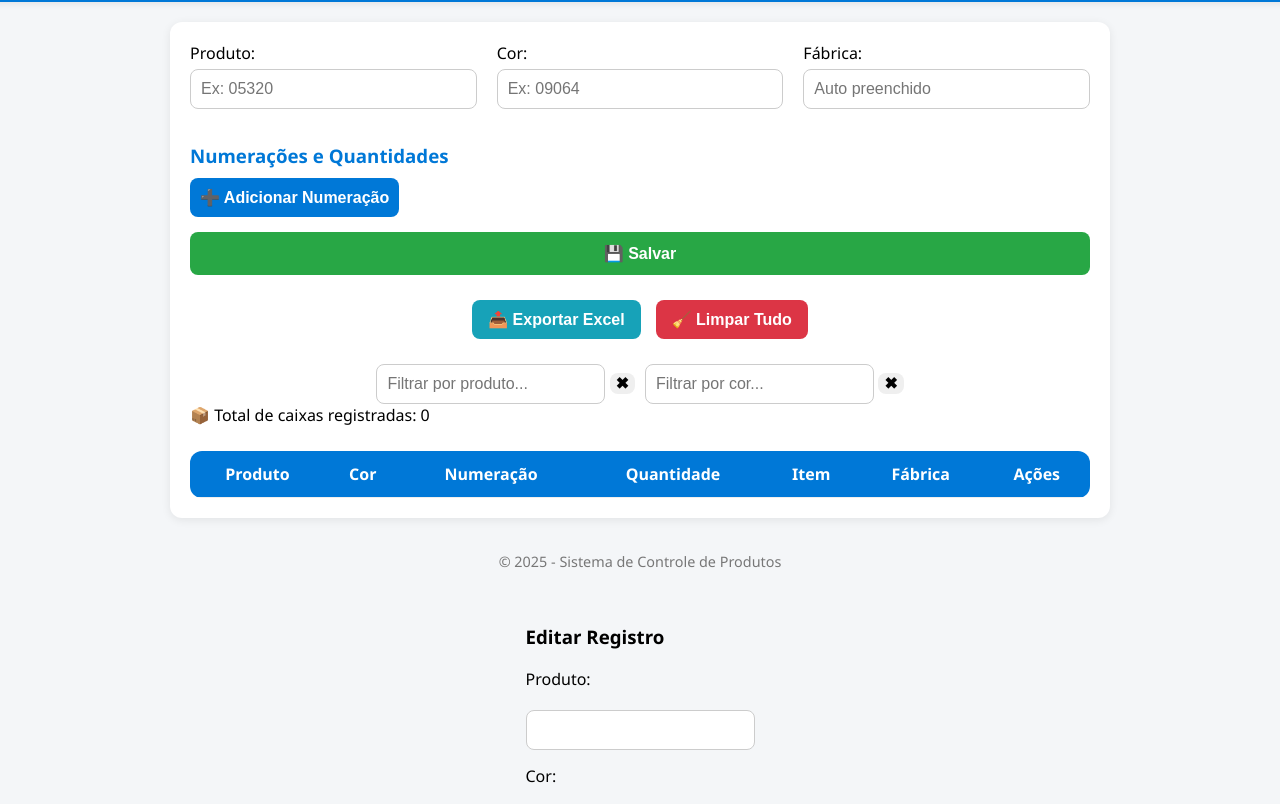
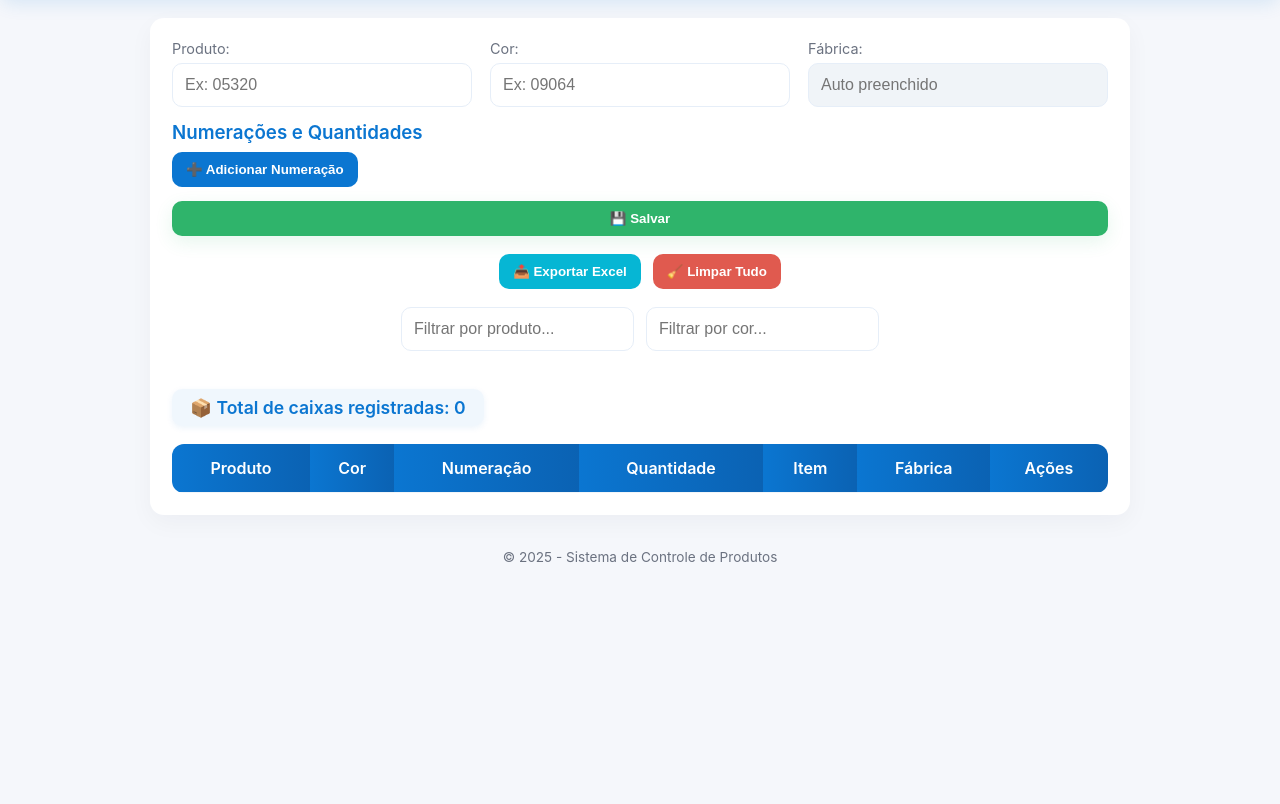
Before and after one commit to JanderLucas/app-solas, a plain HTML site: page index.html in a window 1280 px wide. Shown: the part 69-873 px from the top of the page. After the commit the page ends 800 px from the top, so only its background shows below. Drawn offline with Linux system fonts and the light colour scheme.

Commit message:
Update style.css

```diff
--- a/style.css
+++ b/style.css
@@ -1,259 +1,289 @@
+/* Tema moderno azul refinado */
 :root {
-  --azul-principal: #0078d7;
-  --verde: #28a745;
-  --vermelho: #dc3545;
-  --cinza-claro: #f4f6f8;
-  --branco: #ffffff;
-  --texto: #333;
-  --sombra: rgba(0, 0, 0, 0.08);
+  --primary: #0b76d1;
+  --accent: #0b62b3;
+  --success: #2fb46b;
+  --danger: #e05a4f;
+  --bg: #f5f7fb;
+  --card: #ffffff;
+  --muted: #6b7280;
+  --shadow: rgba(11,118,209,0.12);
 }
 
+/* Base */
+* { box-sizing: border-box; }
+html { scroll-behavior: smooth; }
 body {
-  font-family: 'Segoe UI', sans-serif;
-  background: var(--cinza-claro);
+  font-family: Inter, ui-sans-serif, system-ui, -apple-system, "Segoe UI", Roboto, "Helvetica Neue", Arial;
+  background: var(--bg);
   margin: 0;
-  padding: 0;
+  color: #0f172a;
   display: flex;
   flex-direction: column;
   align-items: center;
-  width: 100%;
-  overflow-x: hidden;
 }
 
+/* Header */
 header {
-  position: relative;
-  width: 100vw;
-  background: var(--azul-principal);
+  width: 100%;
+  background: linear-gradient(90deg, var(--primary), var(--accent));
   color: white;
+  padding: 20px;
   text-align: center;
-  padding: 20px;
-  box-shadow: 0 2px 6px var(--sombra);
+  box-shadow: 0 6px 18px var(--shadow);
+  border-bottom-left-radius: 12px;
+  border-bottom-right-radius: 12px;
+}
+header h1 {
+  margin: 0;
+  font-weight: 600;
+  font-size: 1.4rem;
+  letter-spacing: 0.2px;
 }
 
-header h1 {
-  font-size: 1.4rem;
-  margin: 0;
+/* Main */
+main {
+  width: 95%;
+  max-width: 980px;
+  margin: 20px 0;
+  background: var(--card);
+  border-radius: 14px;
+  padding: 22px;
+  box-shadow: 0 8px 24px rgba(15,23,42,0.04);
+}
+
+/* Formulário */
+form { display: flex; flex-direction: column; gap: 14px; }
+.campos-principais { display: flex; gap: 18px; flex-wrap: wrap; }
+.form-group { flex: 1; display: flex; flex-direction: column; }
+label { font-size: 0.9rem; color: var(--muted); margin-bottom: 6px; }
+
+input[type="text"], input[type="number"] {
+  padding: 12px;
+  border-radius: 10px;
+  border: 1px solid #e6eef8;
+  background: #fff;
+  outline: none;
+  font-size: 1rem;
+  transition: all .15s ease;
+}
+input:focus {
+  box-shadow: 0 6px 18px rgba(11,118,209,0.08);
+  border-color: var(--primary);
+}
+input[readonly] {
+  background: #f0f4f8;
+  color: #475569;
+}
+
+/* Numerações */
+#numeracoes-container h3 {
+  margin: 0 0 8px 0;
+  color: var(--primary);
   font-weight: 600;
 }
-
-main {
-  width: 95%;
-  max-width: 900px;
-  background: var(--branco);
-  margin: 20px 0;
-  border-radius: 12px;
-  padding: 20px;
-  box-shadow: 0 2px 10px var(--sombra);
-}
-
-footer {
-  text-align: center;
-  color: #777;
-  margin-bottom: 20px;
-  font-size: 0.9rem;
-}
-
-form {
-  display: flex;
-  flex-direction: column;
-  gap: 15px;
-}
-
-.campos-principais {
-  display: flex;
-  gap: 20px;
-  flex-wrap: wrap;
-}
-
-.form-group {
-  flex: 1;
-  display: flex;
-  flex-direction: column;
-}
-
-label {
-  font-weight: 500;
-  margin-bottom: 5px;
-}
-
-input[type="text"],
-input[type="number"] {
-  padding: 10px;
-  font-size: 1rem;
-  border: 1px solid #ccc;
-  border-radius: 8px;
-  outline: none;
-  transition: 0.2s;
-}
-
-input:focus {
-  border-color: var(--azul-principal);
-  box-shadow: 0 0 3px var(--azul-principal);
-}
-
-#numeracoes-container h3 {
-  margin-bottom: 10px;
-  color: var(--azul-principal);
-}
-
 .numeracao-linha {
   display: flex;
   align-items: center;
-  gap: 10px;
+  gap: 8px;
   margin-bottom: 8px;
 }
-
 .numeracao-linha input {
   width: 100%;
   max-width: 100px;
   text-align: center;
+  padding: 10px;
+  border-radius: 8px;
+}
+.numeracao-linha button {
+  background: transparent;
+  border: none;
+  font-size: 16px;
+  cursor: pointer;
+  padding: 6px;
+  border-radius: 8px;
+}
+.numeracao-linha button:hover {
+  background: rgba(224,90,79,0.06);
 }
 
-.numeracao-linha button {
-  background: var(--vermelho);
-  color: white;
+/* Botões */
+button {
+  font-weight: 600;
   border: none;
-  border-radius: 8px;
-  padding: 8px 10px;
   cursor: pointer;
-  transition: 0.2s;
+  border-radius: 10px;
+  padding: 10px 14px;
+  transition: all .12s ease;
 }
-
-.numeracao-linha button:hover {
-  background: #b32d3a;
-}
-
-button {
-  font-size: 1rem;
-  border: none;
-  border-radius: 8px;
-  cursor: pointer;
-  font-weight: 600;
-  transition: all 0.2s ease;
-}
-
-.btn-principal {
-  background: var(--verde);
-  color: white;
-  padding: 12px;
-}
-
-.btn-secundario {
-  background: var(--azul-principal);
-  color: white;
-  padding: 10px;
-}
-
-.btn-info {
-  background: #17a2b8;
-  color: white;
-  padding: 10px 16px;
-}
-
-.btn-perigo {
-  background: var(--vermelho);
-  color: white;
-  padding: 10px 16px;
-}
-
-button:hover {
-  filter: brightness(0.9);
-}
+.btn-principal { background: var(--success); color: #fff; box-shadow: 0 6px 18px rgba(47,180,107,0.12); }
+.btn-secundario { background: var(--primary); color: #fff; }
+.btn-info { background: #06b6d4; color: #fff; }
+.btn-perigo { background: var(--danger); color: #fff; }
 
 .acoes-superiores {
   display: flex;
+  gap: 12px;
   flex-wrap: wrap;
   justify-content: center;
-  gap: 15px;
-  margin-top: 25px;
+  margin-top: 18px;
 }
 
+/* Filtros */
 .filtros {
   display: flex;
+  gap: 12px;
   justify-content: center;
-  gap: 10px;
-  margin-top: 25px;
+  margin: 18px 0;
   flex-wrap: wrap;
 }
-
-.filtros input {
-  flex: 1;
-  min-width: 150px;
-  max-width: 250px;
-  padding: 10px;
-  font-size: 1rem;
-  border: 1px solid #ccc;
-  border-radius: 8px;
+.filtro-wrapper { position: relative; display: inline-block; }
+.filtro-wrapper input {
+  padding-right: 36px;
+  min-width: 180px;
+  padding: 12px;
+  border-radius: 10px;
+  border: 1px solid #e6eef8;
+}
+.limpar-filtro {
+  position: absolute;
+  right: 8px;
+  top: 50%;
+  transform: translateY(-50%);
+  background: transparent;
+  border: none;
+  font-size: 14px;
+  color: #9aa4b2;
+  cursor: pointer;
+  opacity: 0;
+  transition: opacity .12s;
+}
+.filtro-wrapper input:not(:placeholder-shown) + .limpar-filtro,
+.filtro-wrapper input:focus + .limpar-filtro {
+  opacity: 1;
 }
 
-.tabela-container {
-  margin-top: 25px;
-  overflow-x: auto;
+/* Contador */
+#contador-caixas {
+  text-align: center;
+  font-weight: 600;
+  color: var(--primary);
+  margin-top: 20px;
+  font-size: 1.1rem;
+  background: rgba(11,118,209,0.06);
+  display: inline-block;
+  padding: 8px 18px;
+  border-radius: 10px;
+  box-shadow: 0 2px 6px rgba(11,118,209,0.08);
 }
 
+/* Tabela */
+.tabela-container {
+  margin-top: 18px;
+  overflow: auto;
+  max-height: 64vh;
+  border-radius: 12px;
+}
 table {
   width: 100%;
   border-collapse: collapse;
-  background: white;
-  border-radius: 12px;
-  overflow: hidden;
+  background: transparent;
+}
+th, td {
+  padding: 14px 12px;
+  text-align: center;
+  border-bottom: 1px solid #f1f5f9;
+}
+thead th {
+  background: linear-gradient(90deg, var(--primary), var(--accent));
+  color: #fff;
+  font-weight: 600;
+  position: sticky;
+  top: 0;
+  z-index: 1;
+}
+tr:hover { background: #f7fbff; }
+
+/* Controles quantidade */
+.quantidade-controles {
+  display: flex;
+  align-items: center;
+  justify-content: center;
+  gap: 8px;
+}
+.quantidade-controles button {
+  padding: 6px 10px;
+  border-radius: 8px;
+  background: #fff;
+  border: 1px solid #edf2f7;
+  cursor: pointer;
+}
+.quantidade-controles button:hover {
+  background: #f1f5f9;
 }
 
-th, td {
-  padding: 12px 10px;
-  text-align: center;
-  border-bottom: 1px solid #eee;
+/* Botões ações */
+.btn-editar {
+  background: #fff;
+  border: 1px solid #f1c40f;
+  padding: 8px 10px;
+  border-radius: 8px;
+}
+.btn-excluir {
+  background: #fff;
+  border: 1px solid rgba(224,90,79,0.9);
+  padding: 8px 10px;
+  border-radius: 8px;
+  color: var(--danger);
 }
 
-th {
-  background: var(--azul-principal);
-  color: white;
+/* Modal */
+.modal {
+  display: none;
+  position: fixed;
+  z-index: 999;
+  left: 0; top: 0;
+  width: 100%; height: 100%;
+  background: rgba(2,6,23,0.45);
+  justify-content: center;
+  align-items: center;
+}
+.modal-conteudo {
+  background: var(--card);
+  padding: 20px;
+  border-radius: 12px;
+  box-shadow: 0 12px 40px rgba(2,6,23,0.12);
+  width: 92%;
+  max-width: 420px;
+  animation: fadeIn .18s ease;
+}
+.modal h3 {
+  margin: 0 0 8px 0;
+  color: var(--primary);
+  text-align: center;
+}
+.modal-acoes {
+  display: flex;
+  justify-content: space-between;
+  margin-top: 16px;
+}
+@keyframes fadeIn {
+  from { opacity: 0; transform: translateY(-6px); }
+  to { opacity: 1; transform: translateY(0); }
 }
 
-tr:hover {
-  background: #f8f9fa;
+/* Footer */
+footer {
+  text-align: center;
+  margin-bottom: 20px;
+  font-size: 0.85rem;
+  color: var(--muted);
 }
 
-.quantidade-controles {
-  display: flex;
-  justify-content: center;
-  align-items: center;
-  gap: 6px;
+/* Responsivo */
+@media (max-width: 600px) {
+  .campos-principais { flex-direction: column; }
+  .numeracao-linha input { max-width: 80px; }
+  th, td { padding: 8px; }
+  table { font-size: 0.9rem; }
 }
-
-.quantidade-controles button {
-  padding: 5px 10px;
-  font-size: 1rem;
-}
-
-.btn-editar {
-  background: #ffc107;
-  color: #000;
-  padding: 6px 10px;
-  border-radius: 6px;
-}
-
-.btn-excluir {
-  background: var(--vermelho);
-  color: white;
-  padding: 6px 10px;
-  border-radius: 6px;
-}
-
-@media (max-width: 600px) {
-  .campos-principais {
-    flex-direction: column;
-  }
-
-  .numeracao-linha input {
-    max-width: 80px;
-  }
-
-  button {
-    font-size: 0.95rem;
-  }
-
-  th, td {
-    padding: 8px 6px;
-  }
-}
```
